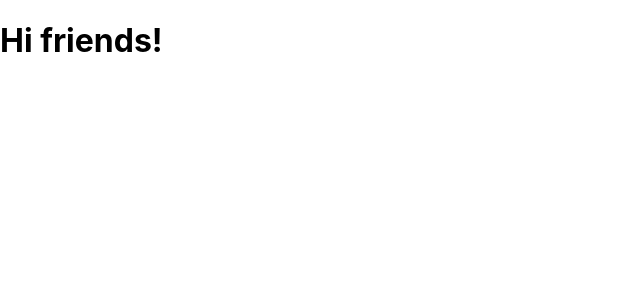
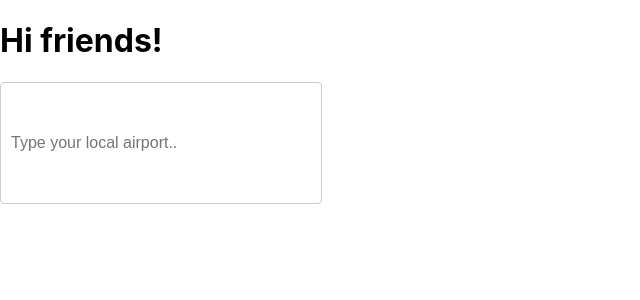
Before and after one commit to eclonghurst/SkyTwoFlyFront, a React (Create React App) app: page / in a window 1280 px wide. Shown: the top 300 px of the page, without its empty margins (0-640 px from the left). Built offline with nearby package versions, Linux system fonts and the light colour scheme.

Commit message:
Added AutocompleteButton - unfinished

```diff
--- a/src/App.js
+++ b/src/App.js
@@ -1,10 +1,12 @@
 import logo from './logo.svg';
 import './App.css';
+import AutocompleteButton from './Components/AutocompleteButton';
 
 function App() {
   return (
     <>
     <h1>Hi friends!</h1>
+    <AutocompleteButton/>
     </>
   );
 }
--- /dev/null
+++ b/src/Components/AutocompleteButton.jsx
@@ -0,0 +1,53 @@
+import React, { useState } from "react";
+import './AutocompleteButtonCSS.css'
+
+// Sample UK airport data
+const ukAirportData = [
+    'Heathrow Airport',
+    'Gatwick Airport',
+    'Manchester Airport',
+    'Birmingham Airport',
+    'Edinburgh Airport',
+    'Glasgow Airport',
+  ];
+
+function AutocompleteButton() {
+    const [inputValue, setInputValue] = useState('');
+    const [suggestions, setSuggestions] = useState([]);
+    const [selectedSuggestion, setSelectedSuggestion] = useState('');
+
+    // Handling the input change
+    const handleInputChange = (e) => {
+        const value = e.target.value;
+        setInputValue(value);
+
+
+    const filteredSuggestions = ukAirportData.filter((airport) => airport.toLowerCase().includes(value.toLowerCase()));
+    setSuggestions(filteredSuggestions);
+  };
+
+const handleSuggestionClick = (suggestion) => {
+    setSelectedSuggestion(suggestion);
+    setInputValue(suggestion);
+    setSuggestions([]);
+};
+
+return (
+    <>
+    <div>
+        <input type="text" value={inputValue} onChange={handleInputChange} placeholder="Type your local airport.."/>
+        {suggestions.length > 0 && (
+        <ul className="suggestion-list">
+          {suggestions.map((suggestion, index) => (
+            <li key={index} onClick={() => handleSuggestionClick(suggestion)}>
+              {suggestion}
+            </li>
+          ))}
+        </ul>
+      )}
+    </div>
+    </>
+)
+}
+
+export default AutocompleteButton;
--- /dev/null
+++ b/src/Components/AutocompleteButtonCSS.css
@@ -0,0 +1,42 @@
+/* Autocomplete container */
+.autocomplete-container {
+    position: relative;
+    width: 300px;
+    height: 300px;
+    margin: 20px auto;
+  }
+
+  /* Input field */
+  input[type="text"] {
+    width: 300px;
+    height: 100px;
+    padding: 10px;
+    border: 1px solid #ccc;
+    border-radius: 4px;
+    font-size: 16px;
+  }
+
+  .suggestion-list {
+    list-style: none;
+    padding: 0;
+    margin: 0;
+    position: absolute;
+    z-index: 1;
+    width: 320px;
+    max-height: 150px;
+    overflow-y: auto;
+    border: 1px solid #ccc;
+    border-top: none;
+    border-radius: 0 0 4px 4px;
+    background-color: #fff;
+  }
+
+  .suggestion-list li {
+    padding: 10px;
+    cursor: pointer;
+    transition: background-color 0.3s;
+  }
+
+  .suggestion-list li:hover {
+    background-color: #f0f0f0;
+  }
```
